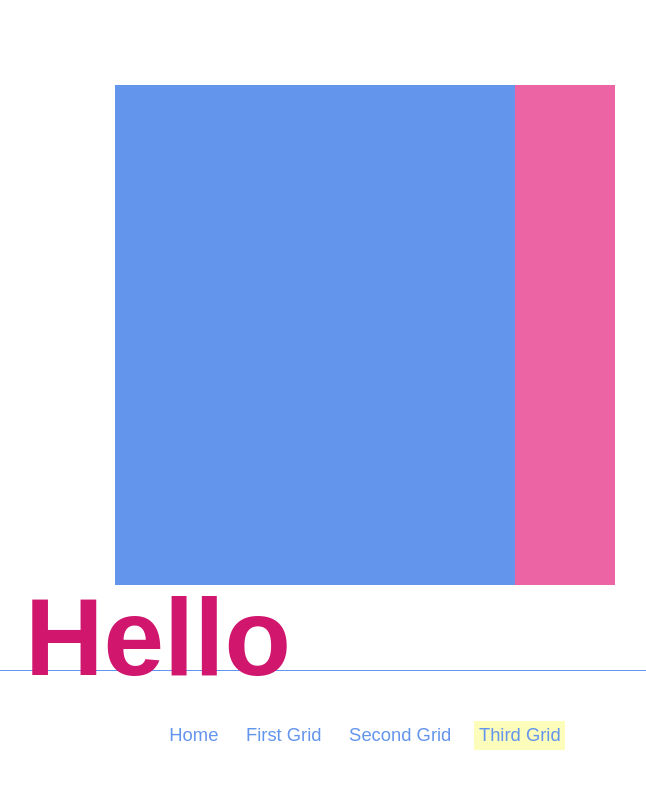
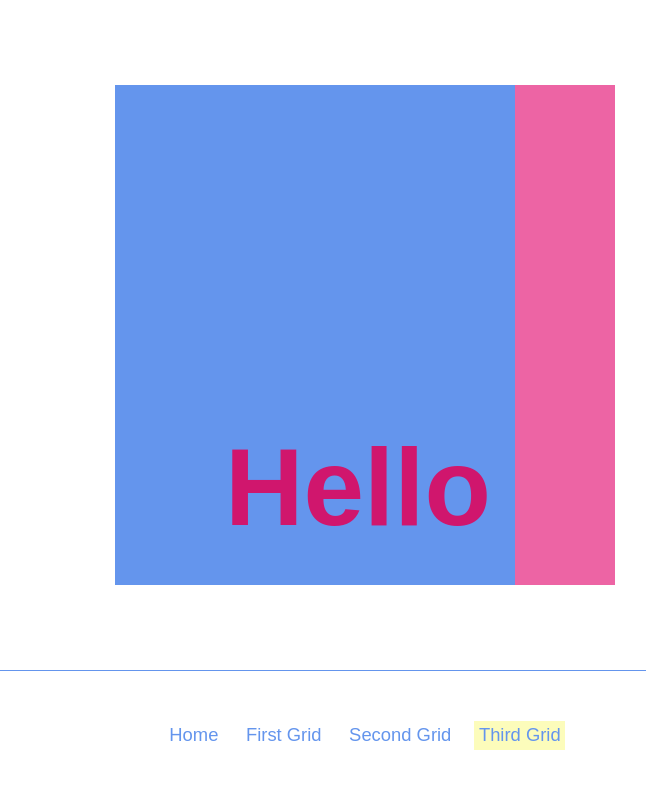
Before and after one commit to spd-master-web/exam-08-05-RujutaP21, a plain HTML site: page grid-3/index.html in a window 1280 px wide. Shown: the whole page, without its empty margins (275-921 px from the left). Drawn offline with Linux system fonts and the light colour scheme.

Commit message:
final-commit

```diff
--- a/css/style.css
+++ b/css/style.css
@@ -46,12 +46,11 @@ body{
 }
 
 
-
 h1{
   display: inline-block;
   position: absolute;
-  bottom: 100px ;
-  left: 300px;
+  bottom: 250px ;
+  left: 500px;
   margin: 0;
   font-size: 680%;
   color: #d0166d;
```
